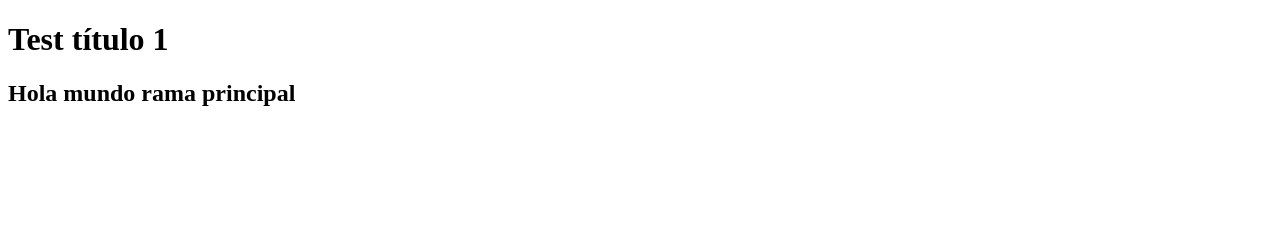
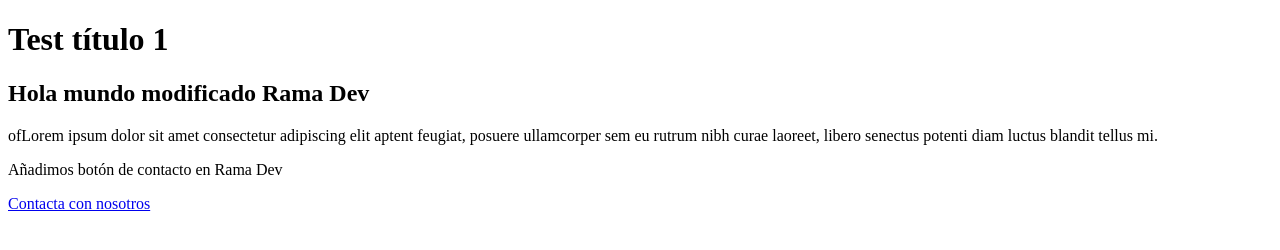
Before and after one commit to vktor28/ejercicios_20241017, a plain HTML site: page index.html in a window 1280 px wide. Drawn offline with Linux system fonts and the light colour scheme.

Commit message:
commit 2 Rama DEV

```diff
--- a/index.html
+++ b/index.html
@@ -6,6 +6,9 @@
 </head>
 <body>
 <h1>Test título 1</h1>
-<h2>Hola mundo rama principal</h2>
+<h2>Hola mundo modificado Rama Dev</h2>
+<p>ofLorem ipsum dolor sit amet consectetur adipiscing elit aptent feugiat, posuere ullamcorper sem eu rutrum nibh curae laoreet, libero senectus potenti diam luctus blandit tellus mi.</p>
+<p>Añadimos botón de contacto en Rama Dev</p>
+<a href=contacto.html">Contacta con nosotros</a>
 </body>
 </html>
```
